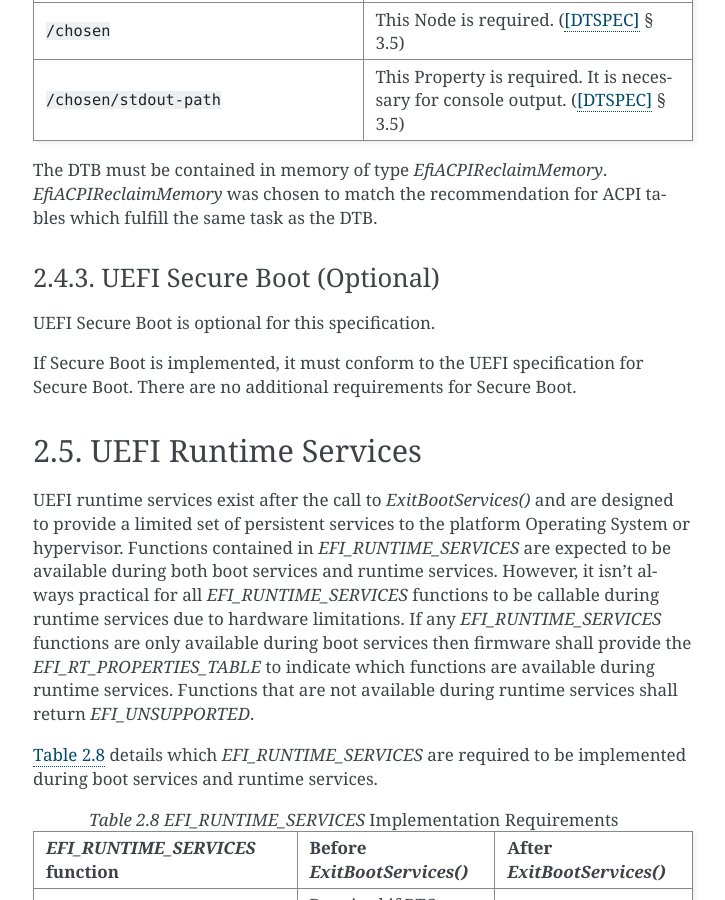
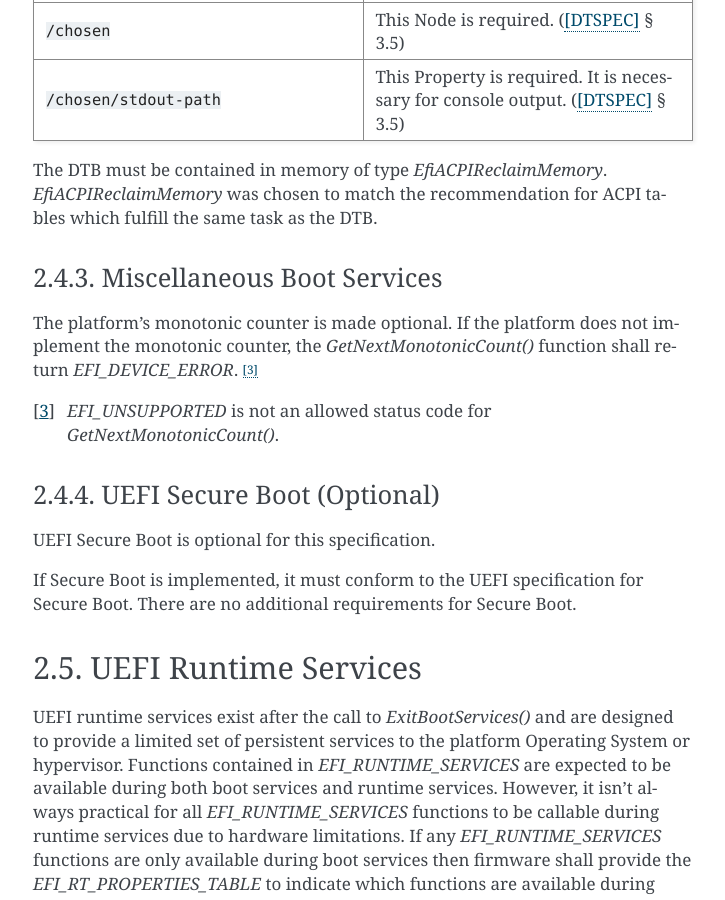
Before and after one commit to ARM-software/ebbr, a Sphinx documentation site: the page built from source/chapter2-uefi.rst, in a window 1280 px wide and 900 px high, scrolled down 7929 px. Shown: the whole window, without its empty margins (387-1112 px from the left). Built offline with Sphinx 7.4.7, drawn with Linux system fonts in a browser that asks for light colours; some of the changed text lies outside the part shown.

Commit message:
Make monotonic counter optional
The monotonic counter is is not strictly necessary for OS deployment and
incurs some complexity on the firmware. Make it optional.

Acked-by: Ilias Apalodimas <ilias.apalodimas@linaro.org>
Signed-off-by: Vincent Stehlé <vincent.stehle@arm.com>

```diff
--- a/source/chapter2-uefi.rst
+++ b/source/chapter2-uefi.rst
@@ -370,6 +370,18 @@
 `EfiACPIReclaimMemory` was chosen to match the recommendation for ACPI
 tables which fulfill the same task as the DTB.
 
+.. _section-misc-boot-services:
+
+Miscellaneous Boot Services
+---------------------------
+
+The platform's monotonic counter is made optional.
+If the platform does not implement the monotonic counter, the
+`GetNextMonotonicCount()` function shall return `EFI_DEVICE_ERROR`. [#MonoNote]_
+
+.. [#MonoNote] `EFI_UNSUPPORTED` is not an allowed status code for
+   `GetNextMonotonicCount()`.
+
 UEFI Secure Boot (Optional)
 ---------------------------
 
@@ -567,3 +579,12 @@
 
 .. [#VarNote] Some Variables are required to support capsule "on disk".
    See section :ref:`section-required-vars-for-on-disk`.
+
+Miscellaneous Runtime Services
+------------------------------
+
+If the platform does not implement the monotonic counter, it shall not support
+the `GetNextHighMonotonicCount()` runtime service. [#BootNote]_
+
+.. [#BootNote] The platform's monotonic counter is made optional in section
+   :ref:`section-misc-boot-services`.
```
